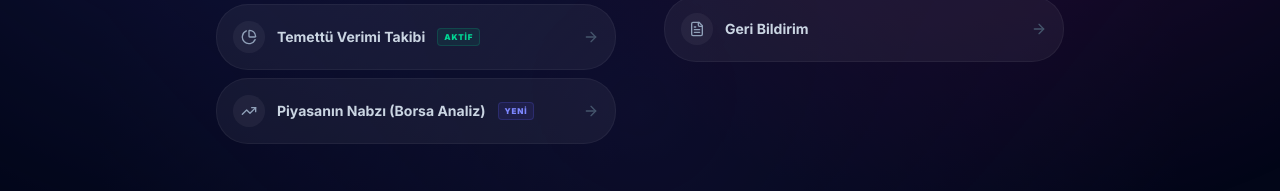
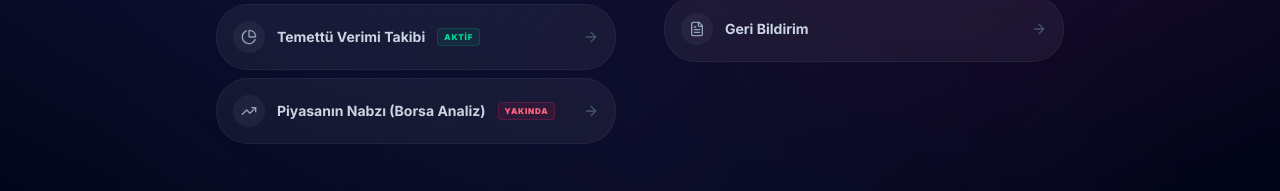
Before and after one commit to ahmtcnsz/karlisin, a React (Vite) app: page /site-haritasi in a window 1280 px wide. Shown: the part 533-724 px from the top of the page. Built offline with nearby package versions, Linux system fonts and the light colour scheme.

Commit message:
feat(sitemap): Update Borsa Nabız badge to 'YAKINDA'
Changes the "YENİ" badge for "Piyasanın Nabzı (Borsa Analiz)" to "YAKINDA" to reflect its upcoming release status. Updates the corresponding badge styling to use the 'rose' color scheme.

```diff
--- a/src/components/Sitemap.tsx
+++ b/src/components/Sitemap.tsx
@@ -14,7 +14,7 @@ export default function Sitemap() {
         { name: 'Maaş ve Vergi Hesaplama (2026)', path: '/maas-vergi-hesaplama', icon: <Calculator size={16} />, badge: 'YENİ' },
         { name: 'Pazar Kâr Analizi (Trendyol & Amazon)', path: '/pazar-kar-hesaplama', icon: <ShoppingBag size={16} />, badge: 'POPÜLER' },
         { name: 'Temettü Verimi Takibi', path: '/temettu-takibi', icon: <PieChart size={16} />, badge: 'AKTİF' },
-        { name: 'Piyasanın Nabzı (Borsa Analiz)', path: '/borsa/nabiz', icon: <TrendingUp size={16} />, badge: 'YENİ' },
+        { name: 'Piyasanın Nabzı (Borsa Analiz)', path: '/borsa/nabiz', icon: <TrendingUp size={16} />, badge: 'YAKINDA' },
       ]
     },
     {
@@ -85,6 +85,7 @@ export default function Sitemap() {
                         "px-1.5 py-0.5 rounded text-[8px] font-black uppercase tracking-widest border shrink-0",
                         link.badge === 'YENİ' ? "bg-indigo-500/10 text-indigo-400 border-indigo-500/20" :
                         link.badge === 'AKTİF' ? "bg-emerald-500/10 text-emerald-400 border-emerald-500/20" :
+                        link.badge === 'YAKINDA' ? "bg-rose-500/10 text-rose-400 border-rose-500/20" :
                         "bg-amber-500/10 text-amber-500 border-amber-500/20"
                       )}>
                         {link.badge}
```
